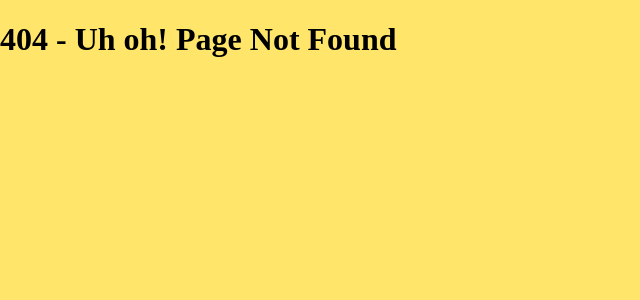
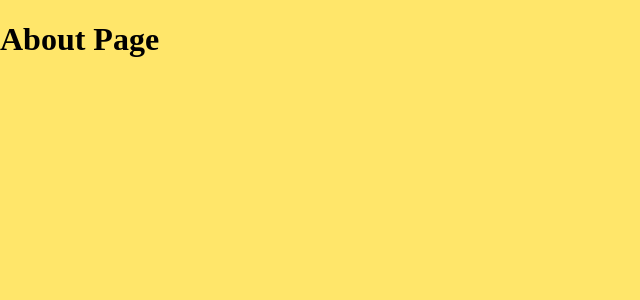
Before and after one commit to wlcreate/Start-Asian-Love, a Next.js app: page /about in a window 1280 px wide. Before the commit this address had no page. Shown: the top 300 px of the page, without its empty margins (0-640 px from the left). Built offline with nearby package versions, Linux system fonts and the light colour scheme; a web font is replaced by a local one.

Commit message:
adding about page

```diff
--- /dev/null
+++ b/pages/about.js
@@ -0,0 +1,13 @@
+import Head from "next/head";
+import Image from "next/image";
+import { Header } from "../components/Layout/Header";
+import { Footer } from "../components/Layout/Footer";
+
+export default function About() {
+    return (
+        <div>
+            <h1>About Page</h1>
+
+        </div>
+    )
+}
```
Also changed, not shown: 1 other file (tests, documents, lock files or other folders).
